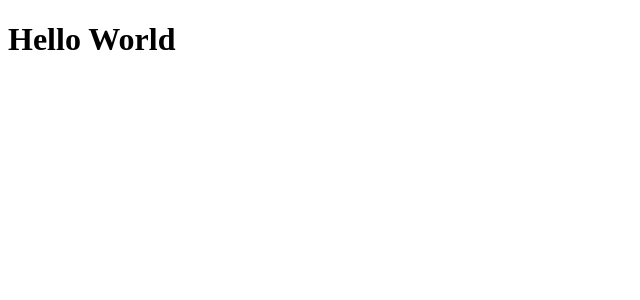
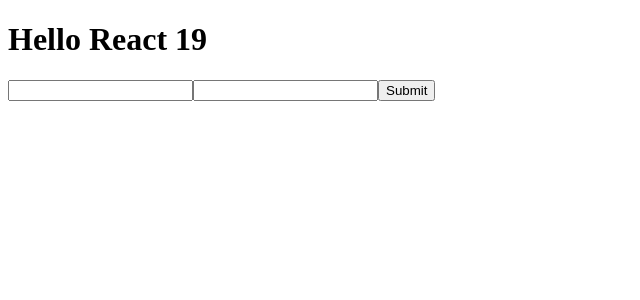
Before and after one commit to Redaelemawy20/react-19-features, a React (Vite) app: page / in a window 1280 px wide. Shown: the top 300 px of the page, without its empty margins (0-640 px from the left). Built offline with nearby package versions, Linux system fonts and the light colour scheme.

Commit message:
basic useActionState()

```diff
--- a/src/App.tsx
+++ b/src/App.tsx
@@ -1,7 +1,10 @@
+import FormUseActionState from './components/FormUseActionState';
+
 function App() {
   return (
     <>
-      <h1>Hello World</h1>
+      <h1>Hello React 19</h1>
+      <FormUseActionState />
     </>
   );
 }
--- /dev/null
+++ b/src/components/FormUseActionState.tsx
@@ -0,0 +1,22 @@
+import { useActionState } from 'react';
+
+export default function FormUseActionState() {
+  const [state, formAction, isPending] = useActionState(sendEmail, null);
+  console.log(state);
+  return (
+    <form action={formAction}>
+      <input type="text" name="name" />
+      <input type="email" name="email" />
+      <button type="submit">Submit</button>
+      {isPending && <p>Sending...</p>}
+    </form>
+  );
+}
+
+async function sendEmail(state: unknown, formData: FormData) {
+  await new Promise((resolve) => setTimeout(resolve, 1000));
+  const name = formData.get('name');
+  const email = formData.get('email');
+  console.log(name, email);
+  return { success: true };
+}
```
